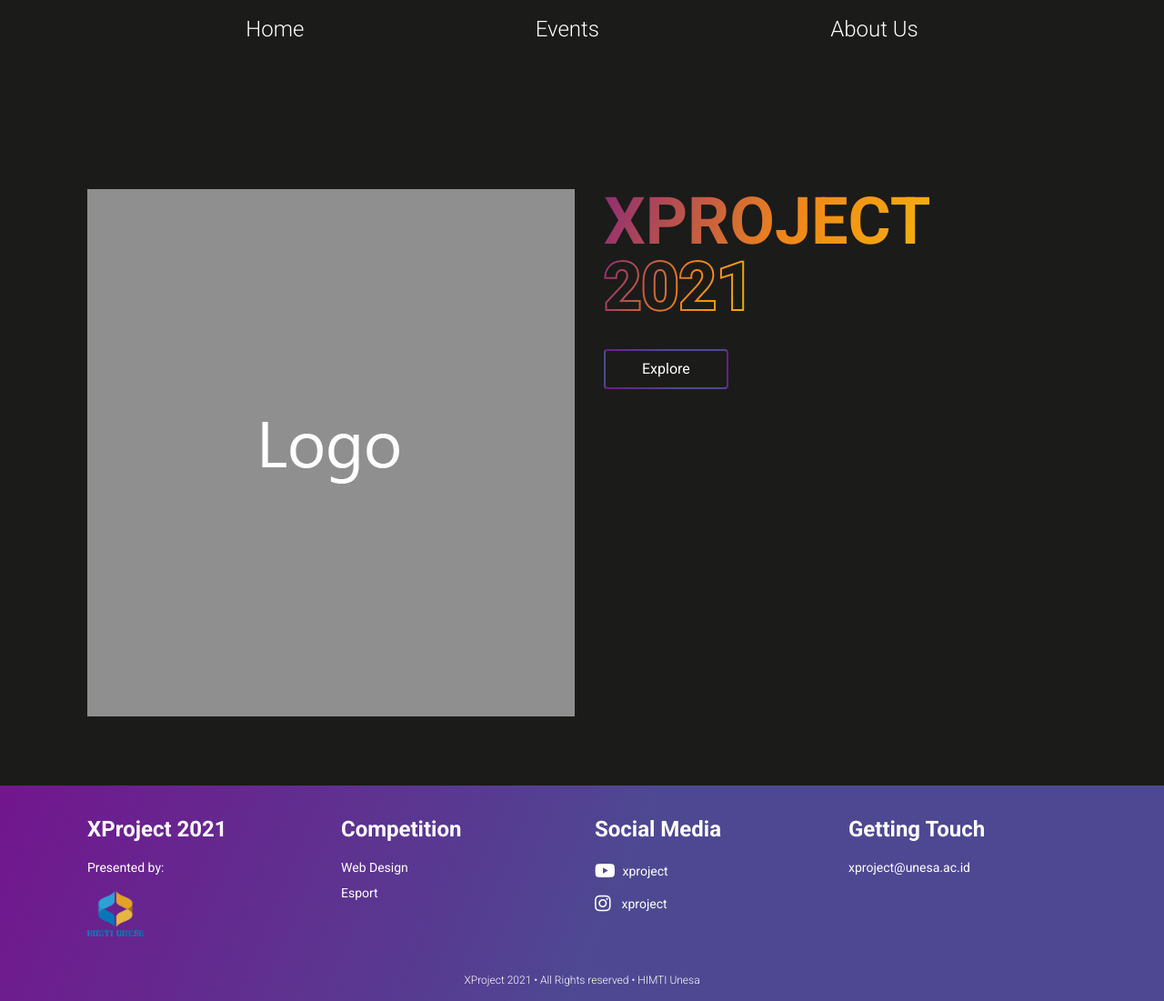
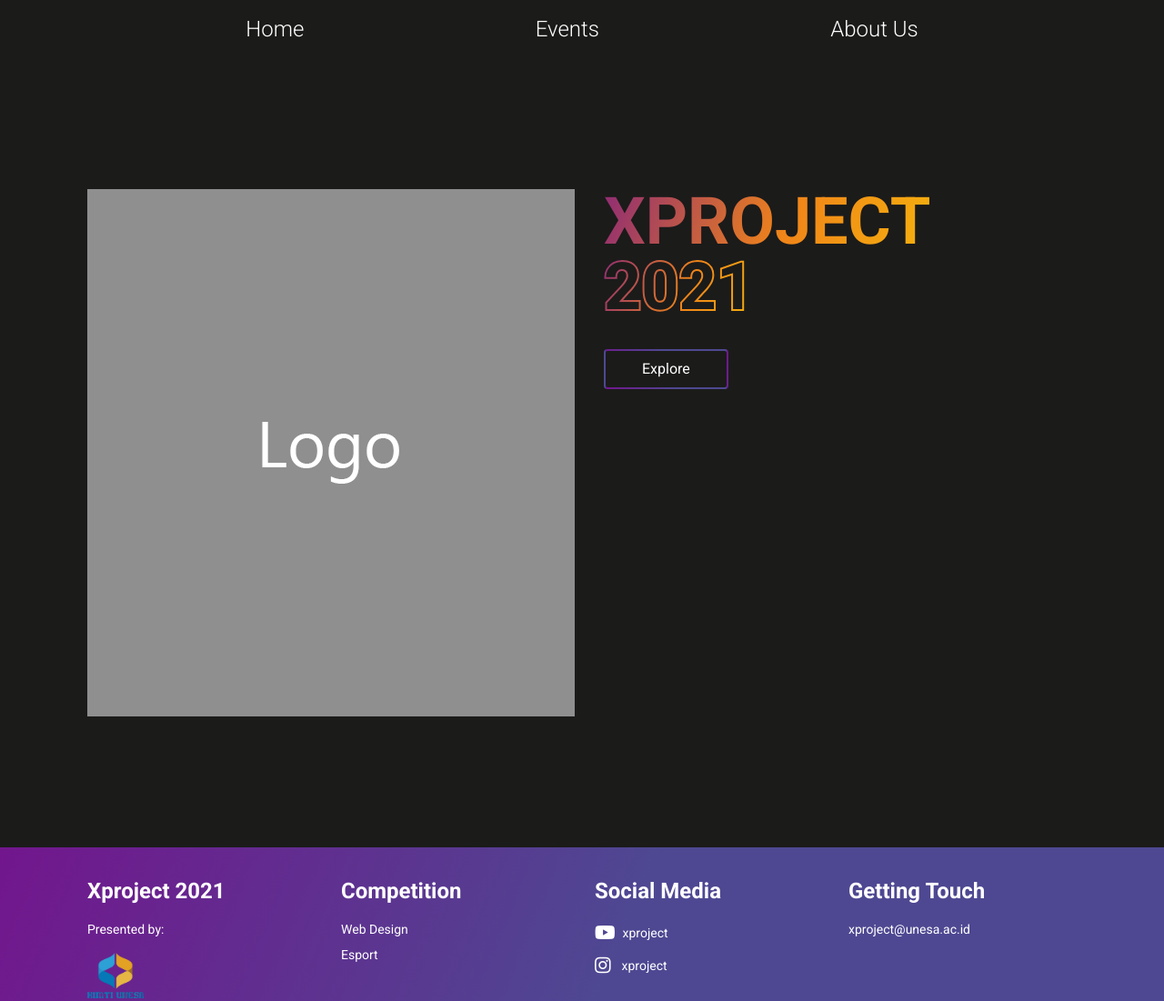
Before and after one commit to qolbudr/xproject-landing, a website: page index.html in a window 1280 px wide. Shown: the top 1101 px of the page at 91% size. Drawn offline with nearby package versions, Linux system fonts and the light colour scheme; files that its build step writes are made by us from their sources.

Commit message:
Change XProject to Xproject footer

```diff
--- a/index.html
+++ b/index.html
@@ -60,13 +60,18 @@
     </section>
     <!-- ./Jumbotron -->
 
+    <!-- Explore -->
+    <section class="container mt-32" id="explore">
+
+    </section>
+    <!-- ./Explore -->
   </main>
 
   <footer class="py-8">
     <div class="container grid grid-cols-1 md:grid-cols-2 lg:grid-cols-4 gap-10 md:gap-7">
 
       <div class="flex flex-col justify-center md:justify-start items-center md:items-start">
-        <h4 class="font-bold text-2xl">XProject 2021</h4>
+        <h4 class="font-bold text-2xl">Xproject 2021</h4>
         <p class="text-sm my-2 md:my-4">Presented by:</p>
         <img src="./public/images/himti_unesa.png" alt="HIMTI UNESA" id="footer__logo">
       </div>
```
